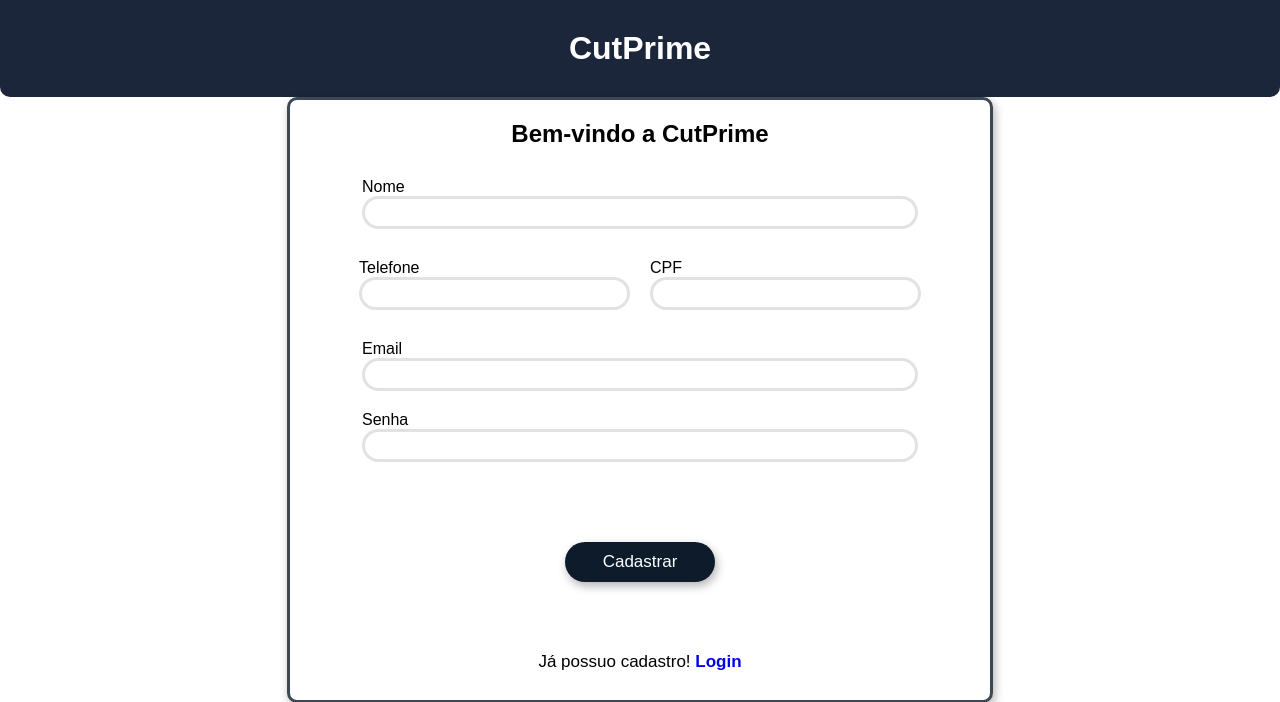
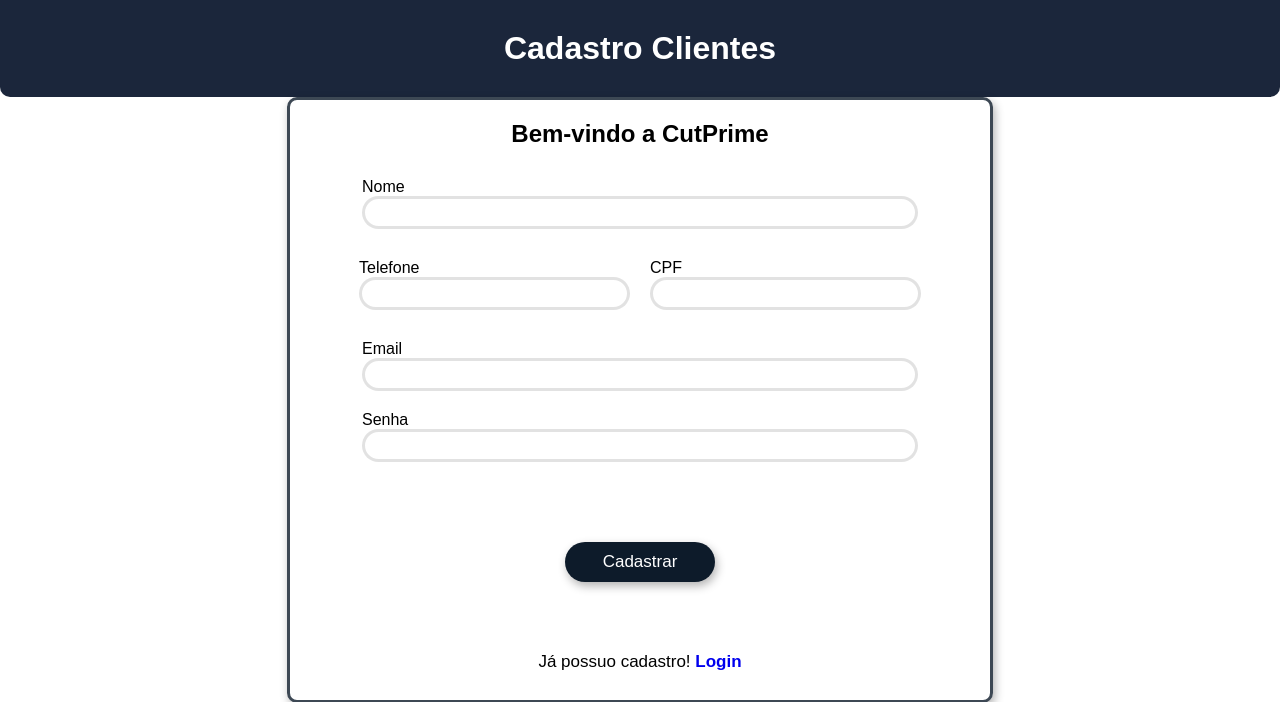
Before and after one commit to netinhu03/cutPrimeAPL, a PHP site: page /cadastroCli.php in a window 1280 px wide. Shown: the top 702 px of the page. Run offline with PHP 8.4, Linux system fonts and the light colour scheme.

Commit message:
alteração dos "h1"

```diff
--- a/cadastroBarber.php
+++ b/cadastroBarber.php
@@ -20,7 +20,7 @@ if ($_SERVER['REQUEST_METHOD'] === "POST") {
 </head>
 <body>
     <header>
-        <h1>CutPrime</h1>
+        <h1>Cadastro Funcionários</h1>
     </header>
 <main>
     <form method="post" enctype="multipart/form-data">
--- a/cadastroCli.php
+++ b/cadastroCli.php
@@ -20,7 +20,7 @@ if($_SERVER['REQUEST_METHOD'] === "POST"){
 </head>
 <body>
     <header>
-        <h1>CutPrime</h1>
+        <h1>Cadastro Clientes</h1>
     </header>
 <main>
     <form method="post" enctype="multipart/form-data">
```
